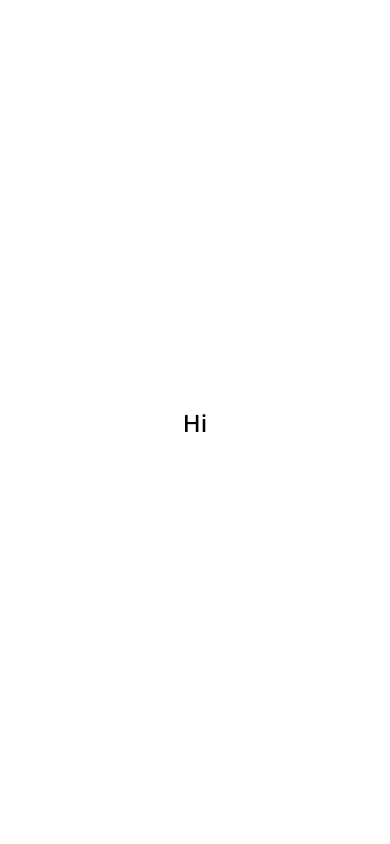
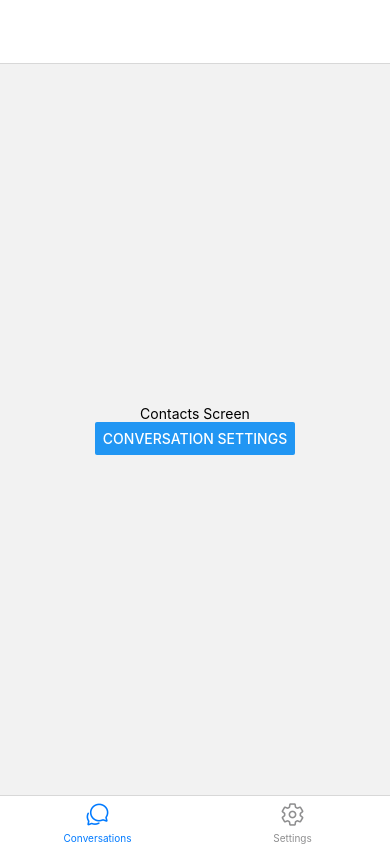
Before and after one commit to daniel-maxwell/uMessage, a React Native app: screen /ChatList in a window 390 px wide. Built offline with nearby package versions, Linux system fonts and the light colour scheme.

Commit message:
Placeholder Home & Settings screens with Tab Navigation

```diff
--- a/App.js
+++ b/App.js
@@ -1,18 +1,23 @@
-import { StatusBar } from 'expo-status-bar';
+// Libraries
 import { Button, StyleSheet, Text, View } from 'react-native';
 import { SafeAreaProvider, SafeAreaView } from 'react-native-safe-area-context';
 import { useState, useEffect, useCallback } from 'react';
 import * as LoadingScreen from 'expo-splash-screen';
 import * as Fonts from 'expo-font';
+import 'react-native-gesture-handler';
+
+// Local imports
+import Navigator from './navigation/Navigator';
+
 
 LoadingScreen.preventAutoHideAsync(); // Prevent the splash screen from auto-hiding
 
 
 export default function App() {
-
   const [appLoaded, setAppLoaded] = useState(false);
 
   useEffect(() => {
+    // Load the fonts
     const prepare = async () => {
       try {
         await Fonts.loadAsync({
@@ -31,9 +36,11 @@ export default function App() {
           "mediumItalic": require("./assets/fonts/NotoSans-MediumItalic.ttf")
         });
       }
+      // If there's an error, log it
       catch (error) {
         console.log('Error loading fonts', error);
       }
+      // Finally, set the app state as 'loaded'
       finally {
         setAppLoaded(true);
       }
@@ -42,6 +49,7 @@ export default function App() {
     prepare();
   }, []);
 
+
   // Hide the splash screen when the app is ready
   const onLayoutChange = useCallback( async () => {
     if (appLoaded) {
@@ -49,31 +57,31 @@ export default function App() {
     }
   }, [appLoaded]);
 
+
   // If the app hasn't finished loading, don't render anything
   if (!appLoaded) {
     return null;
   }
 
   return (
-    <SafeAreaProvider
-    style={styles.container}
-    onLayout={onLayoutChange}>
-      <SafeAreaView>
-        <Text style={styles.label}>Hi</Text>
-      </SafeAreaView>
+    <SafeAreaProvider style={styles.container} onLayout={onLayoutChange}>
+      <Navigator />
+
     </SafeAreaProvider>
   );
 }
 
+
+// Styles
 const styles = StyleSheet.create({
   container: {
     flex: 1,
     backgroundColor: '#fff',
+  },
+  label: {
+    fontFamily: "light",
+    fontSize: 24,
     alignItems: 'center',
     justifyContent: 'center',
-  },
-  label: {
-    fontFamily: "medium",
-    fontSize: 24,
   }
 });
--- /dev/null
+++ b/navigation/HomeNavigator.js
@@ -0,0 +1,86 @@
+import { createBottomTabNavigator } from "@react-navigation/bottom-tabs";
+import { Ionicons } from "@expo/vector-icons";
+import Settings from "../screens/Settings";
+import ConversationsList from "../screens/ConversationsList";
+import { createStackNavigator } from '@react-navigation/stack';
+import { StyleSheet } from 'react-native';
+
+// Local imports
+import ConversationSettings from '../screens/ConversationSettings';
+
+const Tab = createBottomTabNavigator();
+const Stack = createStackNavigator();
+
+const TabNavigator = () => {
+  return (
+    <Tab.Navigator screenOptions={{ headerTitle: "" }}>
+      <Tab.Screen
+        name="ChatList"
+        component={ConversationsList}
+        options={{
+          tabBarLabel: "Conversations",
+          tabBarIcon: ({ color, size }) => {
+            return (
+              <Ionicons name="chatbubbles-outline" size={size} color={color} />
+            );
+          },
+        }}
+      />
+      <Tab.Screen
+        name="Settings"
+        component={Settings}
+        options={{
+          tabBarLabel: "Settings",
+          tabBarIcon: ({ color, size }) => {
+            return (
+              <Ionicons name="settings-outline" size={size} color={color} />
+            );
+          },
+        }}
+      />
+    </Tab.Navigator>
+  );
+};
+
+const HomeNavigator = () => {
+  return (
+    <Stack.Navigator>
+      <Stack.Screen
+        name="Conversations"
+        component={TabNavigator}
+        options={{
+          gestureEnabled: true,
+          headerShown: false,
+        }}
+      />
+      <Stack.Screen
+        name="ConversationSettings"
+        component={ConversationSettings}
+        options={{
+          gestureEnabled: true,
+          headerTitle: "Conversation Settings",
+          headerTitleStyle: styles.label,
+          headerBackTitleVisible: true,
+          headerBackTitle: "Back",
+          headerBackTitleStyle: { fontFamily: "light", fontSize: 18 },
+        }}
+      />
+    </Stack.Navigator>
+  );
+};
+
+// Styles
+const styles = StyleSheet.create({
+  container: {
+    flex: 1,
+    backgroundColor: '#fff',
+  },
+  label: {
+    fontFamily: "light",
+    fontSize: 24,
+    alignItems: 'center',
+    justifyContent: 'center',
+  }
+});
+
+export default HomeNavigator;
--- /dev/null
+++ b/navigation/Navigator.js
@@ -0,0 +1,24 @@
+import React from 'react';
+import { NavigationContainer } from '@react-navigation/native';
+import { StyleSheet } from 'react-native';
+import HomeNavigator from './HomeNavigator';
+
+
+
+
+
+
+
+
+const Navigator = (props) => {
+
+  return (
+    <NavigationContainer>
+      <HomeNavigator />
+
+    </NavigationContainer>
+  );
+}
+
+
+export default Navigator;
--- a/package.json
+++ b/package.json
@@ -10,16 +10,20 @@
   },
   "dependencies": {
     "@expo/metro-runtime": "~3.1.3",
+    "@react-navigation/bottom-tabs": "^6.5.14",
     "@react-navigation/native": "^6.1.12",
+    "@react-navigation/stack": "^6.3.23",
     "expo": "~50.0.7",
     "expo-splash-screen": "~0.26.4",
     "expo-status-bar": "~1.11.1",
     "react": "18.2.0",
     "react-dom": "18.2.0",
     "react-native": "0.73.4",
+    "react-native-gesture-handler": "~2.14.0",
     "react-native-safe-area-context": "4.8.2",
+    "react-native-screens": "~3.29.0",
     "react-native-web": "~0.19.6",
-    "react-native-screens": "~3.29.0"
+    "@expo/vector-icons": "^14.0.0"
   },
   "devDependencies": {
     "@babel/core": "^7.20.0"
--- /dev/null
+++ b/screens/ConversationSettings.js
@@ -0,0 +1,21 @@
+import React from 'react';
+import { View, Text, StyleSheet } from 'react-native';
+
+
+const ConversationSettings = (props) => {
+  return <View style={styles.container}>
+    <Text>Conversation Settings Screen</Text>
+  </View>
+}
+
+const styles = StyleSheet.create({
+  container: {
+    flex: 1,
+    alignItems: 'center',
+    justifyContent: 'center',
+    fontSize: 24,
+    color: "black"
+  }
+});
+
+export default ConversationSettings;
--- /dev/null
+++ b/screens/ConversationsList.js
@@ -0,0 +1,25 @@
+import React from 'react';
+import { View, Text, StyleSheet, Button } from 'react-native';
+
+// Chat Contacts Screen
+const ConversationsList = (props) => {
+
+  return <View style={styles.container}>
+
+    <Text>Contacts Screen</Text>
+    <Button title="Conversation Settings" onPress={() => props.navigation.navigate('ConversationSettings')} />
+  </View>
+
+}
+
+const styles = StyleSheet.create({
+  container: {
+    flex: 1,
+    alignItems: 'center',
+    justifyContent: 'center',
+    fontSize: 24,
+    color: "black"
+  }
+});
+
+export default ConversationsList;
--- /dev/null
+++ b/screens/Settings.js
@@ -0,0 +1,21 @@
+import React from 'react';
+import { View, Text, StyleSheet } from 'react-native';
+
+
+const Settings = (props) => {
+  return <View style={styles.container}>
+    <Text>Main Setting Screen</Text>
+  </View>
+}
+
+const styles = StyleSheet.create({
+  container: {
+    flex: 1,
+    alignItems: 'center',
+    justifyContent: 'center',
+    fontSize: 24,
+    color: "black"
+  }
+});
+
+export default Settings;
```
Also changed, not shown: 1 other file (tests, documents, lock files or other folders).
